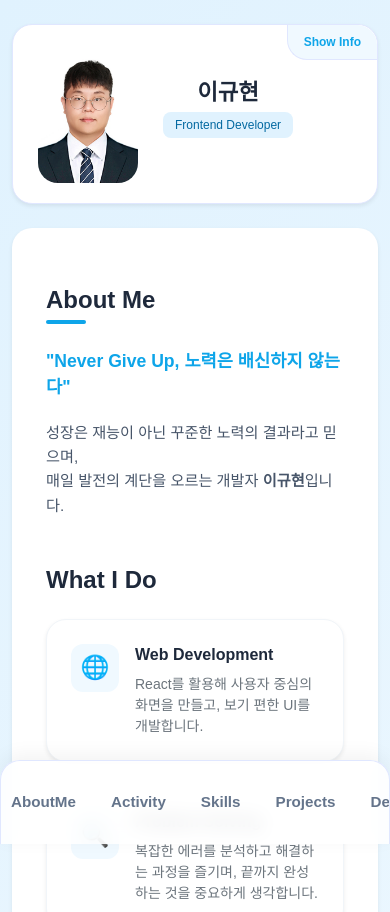
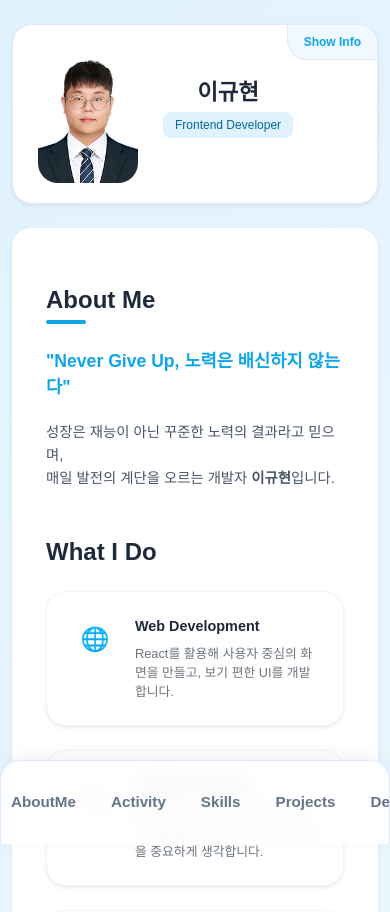
Before and after one commit to leekyuhyun/portfolio, a React (Vite) app: page / in a window 390 px wide. Shown: the top 912 px of the page. Built offline with nearby package versions, Linux system fonts and the light colour scheme.

Commit message:
fix : 모바일 환경 폰트 사이즈 조정(1)

```diff
--- a/src/components/AboutMe/AboutMe.css
+++ b/src/components/AboutMe/AboutMe.css
@@ -41,7 +41,6 @@
   box-shadow: 0 10px 20px rgba(0, 0, 0, 0.05) !important;
 }
 .achievement-icon-box {
-  background: #f0f9ff;
   width: 48px;
   height: 48px;
   min-width: 48px;
@@ -71,9 +70,6 @@
     font-size: 1.1rem;
   }
   .description {
-    font-size: 0.95rem;
-  }
-  .achievement-item-name {
     font-size: 0.9rem;
   }
 }
--- a/src/components/Activity/Activity.css
+++ b/src/components/Activity/Activity.css
@@ -146,7 +146,7 @@
   .activity-item-main {
     flex-direction: column; /* 배지 아래로 제목 배치 */
     align-items: flex-start;
-    gap: 4px;
+    gap: 15px;
     width: 100%;
   }
 
@@ -156,4 +156,28 @@
     right: 20px; /* 오른쪽 끝에서 20px */
     top: 22px; /* 날짜 배지 높이에 맞춰서 상단에서 22px (조절 가능) */
   }
+  .group-title-text {
+    font-size: 1.2rem;
+    margin-bottom: 15px;
+  }
+  .activity-period-badge {
+    color: white;
+    padding: 4px 12px;
+    border-radius: 6px;
+    font-size: 0.75em;
+    font-weight: 700;
+    white-space: nowrap;
+  }
+  .activity-item-title {
+    font-size: 0.9rem;
+    font-weight: 700;
+    color: #1e293b;
+    margin: 0;
+  }
+  .details-text {
+    font-size: 0.85rem;
+    color: #475569;
+    line-height: 1.6;
+    margin-bottom: 10px;
+  }
 }
--- a/src/components/DevSteps/DevSteps.css
+++ b/src/components/DevSteps/DevSteps.css
@@ -67,4 +67,16 @@
   .section-title {
     font-size: 1.5rem;
   }
+  .description {
+    font-size: 0.9rem;
+  }
+  .achievement-item-name {
+    font-size: 0.9rem;
+  }
+  .text-secondary {
+    font-size: 0.8rem;
+  }
+  .read-more-text {
+    font-size: 0.7rem;
+  }
 }
--- a/src/components/Projects/Projects.css
+++ b/src/components/Projects/Projects.css
@@ -1,5 +1,11 @@
 .projects-content {
   padding: 10px;
+}
+
+.description {
+  color: #475569;
+  line-height: 1.6;
+  margin-top: 20px;
 }
 
 /* 카드 스타일 통일 */
@@ -105,4 +111,7 @@
   .project-item-title {
     font-size: 1.15rem;
   }
+  .description {
+    font-size: 0.9rem;
+  }
 }
--- a/src/components/Projects/Projects.jsx
+++ b/src/components/Projects/Projects.jsx
@@ -9,6 +9,14 @@ const Projects = () => {
         <h2 className="section-title">Projects</h2>
         <div className="title-underline"></div>
       </header>
+
+      <div className="intro-text mb-5">
+        <p className="description">
+          기록하며 쌓아온 고민의 결과물입니다. <br />
+          단순히 코드를 작성하는 것에 그치지 않고, <br />
+          해결책을 찾기 위해 분투한 과정들을 담았습니다.
+        </p>
+      </div>
 
       <div className="projects-grid-container mt-5">
         <div className="row row-cols-1 row-cols-lg-2 g-4">
--- a/src/components/Skills/Skills.css
+++ b/src/components/Skills/Skills.css
@@ -1,5 +1,11 @@
 .skills-content {
   padding: 10px;
+}
+
+.description {
+  color: #475569;
+  line-height: 1.6;
+  margin-top: 20px;
 }
 
 .skill-category-card {
@@ -72,4 +78,7 @@
     font-size: 0.75rem;
     padding: 5px 10px;
   }
+  .description {
+    font-size: 0.9rem;
+  }
 }
--- a/src/components/Skills/Skills.jsx
+++ b/src/components/Skills/Skills.jsx
@@ -10,6 +10,13 @@ const Skills = () => {
         <h2 className="section-title">Skills</h2>
         <div className="title-underline"></div>
       </header>
+
+      <div className="intro-text mb-5">
+        <p className="description">
+          기본을 다지고 새로운 기술을 익히며 꾸준히 성장하고 있습니다. <br />각 기술이 가진 원리와
+          효율적인 활용 방안을 깊이 있게 고민합니다.
+        </p>
+      </div>
 
       <div className="skills-grid-container mt-5">
         <div className="row row-cols-1 row-cols-md-2 g-4">
```
